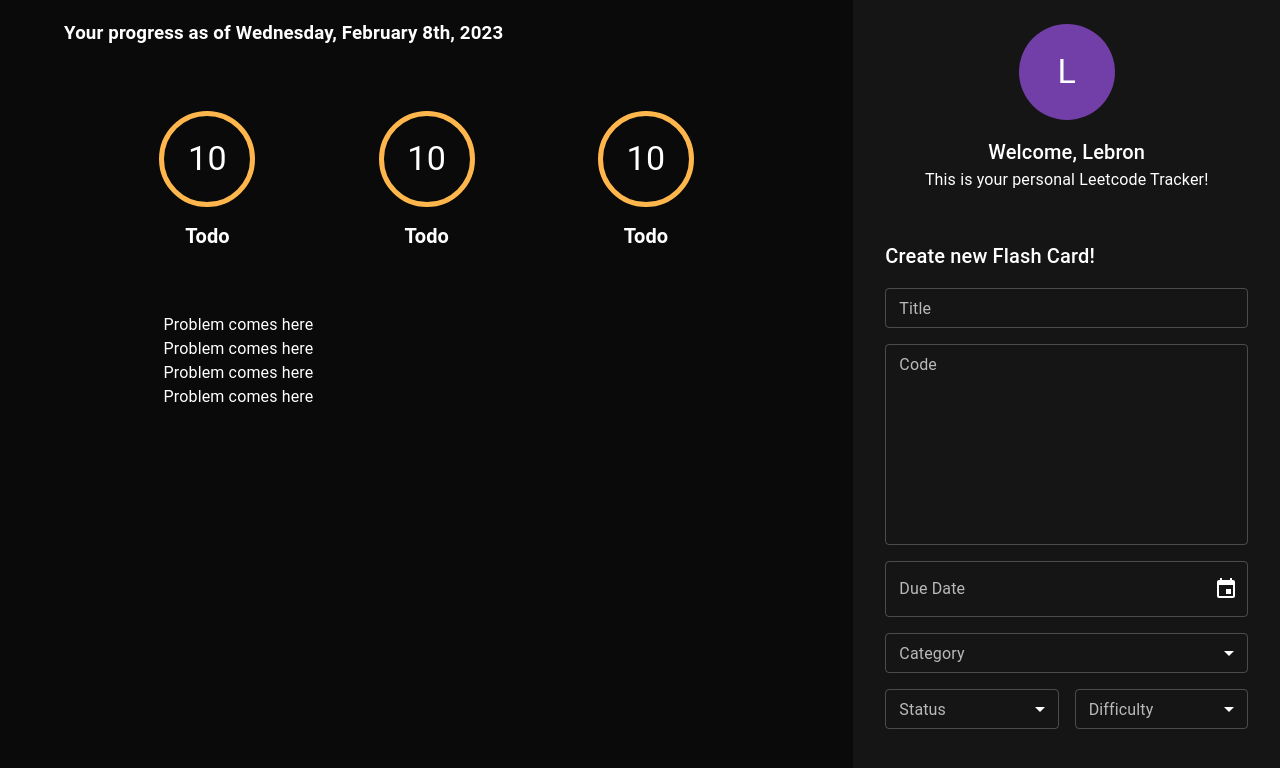
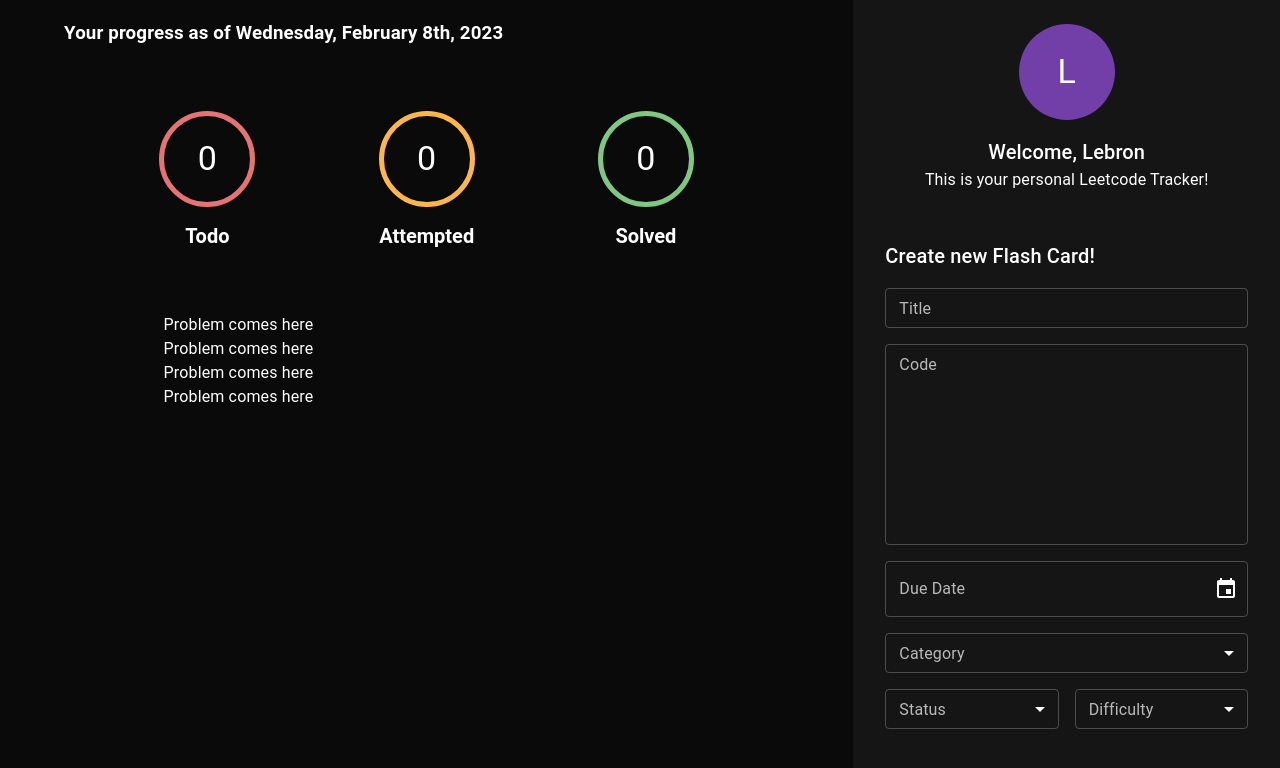
Before and after one commit to minugrammer0725/AlgoTrack, a React (Vite) app: page / in a window 1280 px wide. Shown: the top 768 px of the page. Built offline with nearby package versions, Linux system fonts and the light colour scheme.

Commit message:
added prop types and capitalize label

```diff
--- a/src/components/content/counter/Counter.tsx
+++ b/src/components/content/counter/Counter.tsx
@@ -1,7 +1,16 @@
 import { FC, ReactElement } from 'react';
 import { Avatar, Box, Typography} from '@mui/material';
+import { ICounter } from '../../interfaces/ICounter';
 
-const Counter: FC = (): ReactElement => {
+import { Status } from '../../enums/Status';
+import { emitBorderColor } from '../../helpers/emitBorderColor';
+
+import PropTypes from 'prop-types';
+
+const Counter: FC<ICounter> = ({
+  count = 0,
+  status = Status.todo
+}): ReactElement => {
   return (
     <Box display='flex' flexDirection='column'
       alignItems='center' justifyContent='center' >
@@ -12,14 +21,24 @@
           width: '96px',
           height: '96px',
           marginBottom: '16px',
-          borderColor: 'warning.light'
+          borderColor: `${emitBorderColor(status)}`
         }}>
-          <Typography color='white' variant='h4'>10</Typography>
+          <Typography color='white' variant='h4'>{count}</Typography>
         </Avatar>
-        <Typography color='white' fontWeight='bold'
-          variant='h5' fontSize='20px' >Todo</Typography>
+        <Typography color='white' fontWeight='bold' variant='h5' fontSize='20px' >
+          {status.charAt(0).toUpperCase() + status.slice(1)}
+        </Typography>
     </Box>
   )
 };
 
+Counter.propTypes = {
+  count: PropTypes.number,
+  status: PropTypes.oneOf([
+    Status.todo,
+    Status.attempted,
+    Status.solved
+  ])
+}
+
 export default Counter;
```
